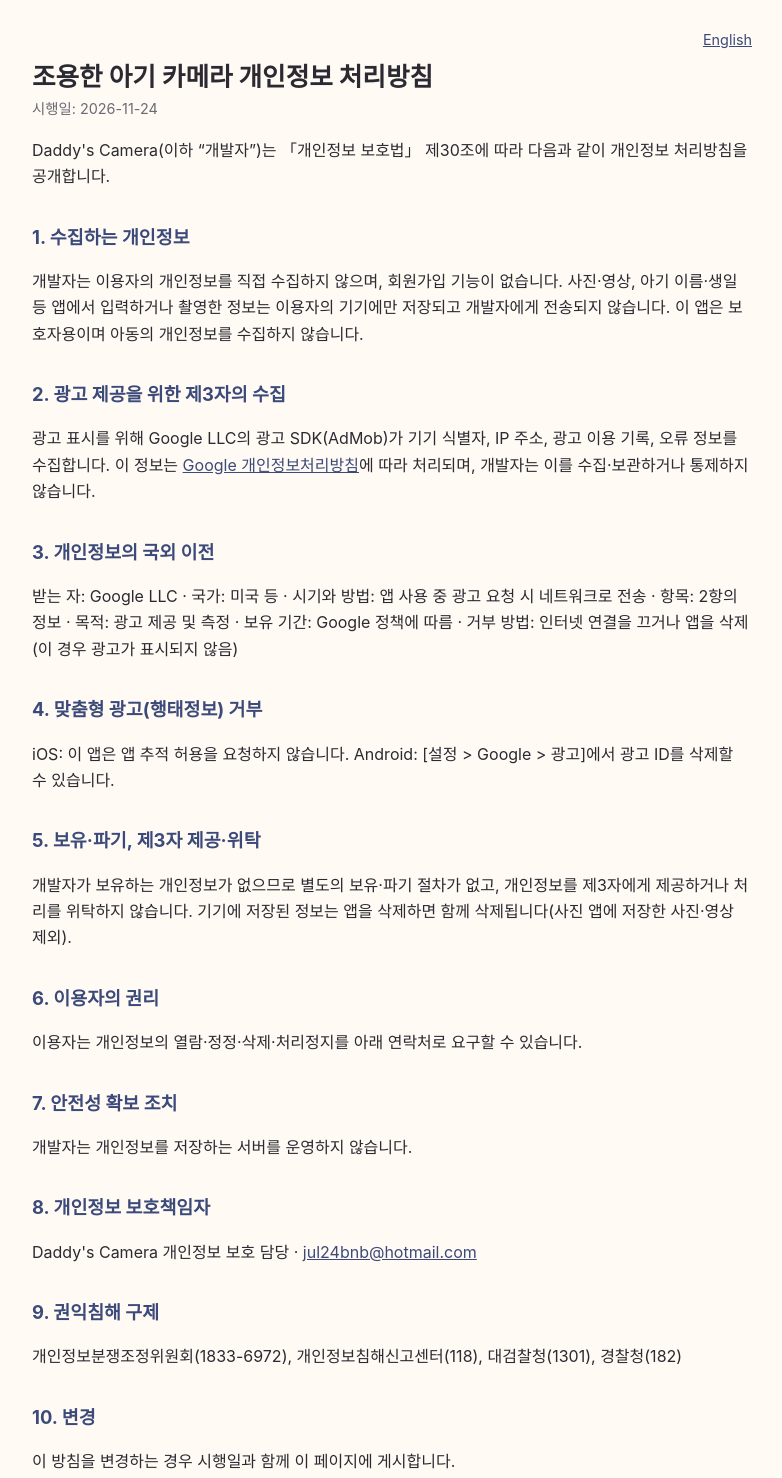
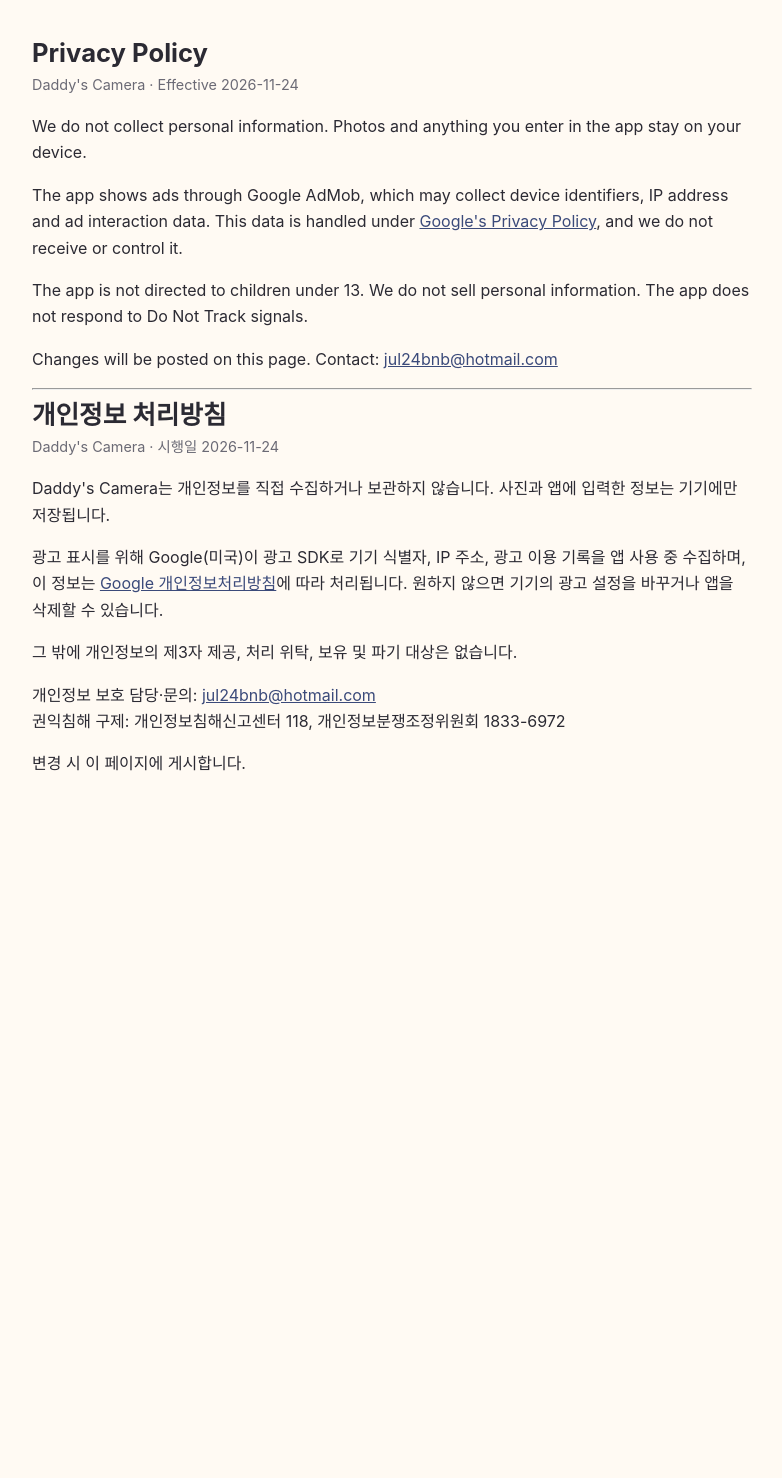
Before and after one commit to daddys-camera-app/daddys-camera-app.github.io, a plain HTML site: page privacy.html in a window 1280 px wide. Shown: the whole page, without its empty margins (248-1030 px from the left). After the commit the page ends 857 px from the top, so only its background shows below. Drawn offline with Linux system fonts and the light colour scheme.

Commit message:
Add files via upload

```diff
--- a/privacy.html
+++ b/privacy.html
@@ -1,48 +1,30 @@
 <!DOCTYPE html>
-<html lang="ko">
+<html lang="en">
 <head>
 <meta charset="utf-8">
 <meta name="viewport" content="width=device-width, initial-scale=1">
-<title>개인정보 처리방침 · 조용한 아기 카메라</title>
+<title>Privacy Policy · 개인정보 처리방침</title>
 <link rel="stylesheet" href="style.css">
 </head>
 <body>
 <main>
-<p class="lang"><a href="privacy-en.html">English</a></p>
-<h1>조용한 아기 카메라 개인정보 처리방침</h1>
-<p class="meta">시행일: 2026-11-24</p>
+<h1>Privacy Policy</h1>
+<p class="meta">Daddy's Camera · Effective 2026-11-24</p>
+<p>We do not collect personal information. Photos and anything you enter in the app stay on your device.</p>
+<p>The app shows ads through Google AdMob, which may collect device identifiers, IP address and ad interaction data. This data is handled under <a href="https://policies.google.com/privacy">Google's Privacy Policy</a>, and we do not receive or control it.</p>
+<p>The app is not directed to children under 13. We do not sell personal information. The app does not respond to Do Not Track signals.</p>
+<p>Changes will be posted on this page. Contact: <a href="mailto:jul24bnb@hotmail.com">jul24bnb@hotmail.com</a></p>
 
-<p>Daddy's Camera(이하 “개발자”)는 「개인정보 보호법」 제30조에 따라 다음과 같이 개인정보 처리방침을 공개합니다.</p>
+<hr>
 
-<h2>1. 수집하는 개인정보</h2>
-<p>개발자는 이용자의 개인정보를 직접 수집하지 않으며, 회원가입 기능이 없습니다. 사진·영상, 아기 이름·생일 등 앱에서 입력하거나 촬영한 정보는 이용자의 기기에만 저장되고 개발자에게 전송되지 않습니다. 이 앱은 보호자용이며 아동의 개인정보를 수집하지 않습니다.</p>
-
-<h2>2. 광고 제공을 위한 제3자의 수집</h2>
-<p>광고 표시를 위해 Google LLC의 광고 SDK(AdMob)가 기기 식별자, IP 주소, 광고 이용 기록, 오류 정보를 수집합니다. 이 정보는 <a href="https://policies.google.com/privacy?hl=ko">Google 개인정보처리방침</a>에 따라 처리되며, 개발자는 이를 수집·보관하거나 통제하지 않습니다.</p>
-
-<h2>3. 개인정보의 국외 이전</h2>
-<p>받는 자: Google LLC · 국가: 미국 등 · 시기와 방법: 앱 사용 중 광고 요청 시 네트워크로 전송 · 항목: 2항의 정보 · 목적: 광고 제공 및 측정 · 보유 기간: Google 정책에 따름 · 거부 방법: 인터넷 연결을 끄거나 앱을 삭제(이 경우 광고가 표시되지 않음)</p>
-
-<h2>4. 맞춤형 광고(행태정보) 거부</h2>
-<p>iOS: 이 앱은 앱 추적 허용을 요청하지 않습니다. Android: [설정 &gt; Google &gt; 광고]에서 광고 ID를 삭제할 수 있습니다.</p>
-
-<h2>5. 보유·파기, 제3자 제공·위탁</h2>
-<p>개발자가 보유하는 개인정보가 없으므로 별도의 보유·파기 절차가 없고, 개인정보를 제3자에게 제공하거나 처리를 위탁하지 않습니다. 기기에 저장된 정보는 앱을 삭제하면 함께 삭제됩니다(사진 앱에 저장한 사진·영상 제외).</p>
-
-<h2>6. 이용자의 권리</h2>
-<p>이용자는 개인정보의 열람·정정·삭제·처리정지를 아래 연락처로 요구할 수 있습니다.</p>
-
-<h2>7. 안전성 확보 조치</h2>
-<p>개발자는 개인정보를 저장하는 서버를 운영하지 않습니다.</p>
-
-<h2>8. 개인정보 보호책임자</h2>
-<p>Daddy's Camera 개인정보 보호 담당 · <a href="mailto:jul24bnb@hotmail.com">jul24bnb@hotmail.com</a></p>
-
-<h2>9. 권익침해 구제</h2>
-<p>개인정보분쟁조정위원회(1833-6972), 개인정보침해신고센터(118), 대검찰청(1301), 경찰청(182)</p>
-
-<h2>10. 변경</h2>
-<p>이 방침을 변경하는 경우 시행일과 함께 이 페이지에 게시합니다.</p>
+<h1>개인정보 처리방침</h1>
+<p class="meta">Daddy's Camera · 시행일 2026-11-24</p>
+<p>Daddy's Camera는 개인정보를 직접 수집하거나 보관하지 않습니다. 사진과 앱에 입력한 정보는 기기에만 저장됩니다.</p>
+<p>광고 표시를 위해 Google(미국)이 광고 SDK로 기기 식별자, IP 주소, 광고 이용 기록을 앱 사용 중 수집하며, 이 정보는 <a href="https://policies.google.com/privacy?hl=ko">Google 개인정보처리방침</a>에 따라 처리됩니다. 원하지 않으면 기기의 광고 설정을 바꾸거나 앱을 삭제할 수 있습니다.</p>
+<p>그 밖에 개인정보의 제3자 제공, 처리 위탁, 보유 및 파기 대상은 없습니다.</p>
+<p>개인정보 보호 담당·문의: <a href="mailto:jul24bnb@hotmail.com">jul24bnb@hotmail.com</a><br>
+권익침해 구제: 개인정보침해신고센터 118, 개인정보분쟁조정위원회 1833-6972</p>
+<p>변경 시 이 페이지에 게시합니다.</p>
 </main>
 </body>
 </html>
```
Also changed, not shown: index.html (+1 -2 lines).
